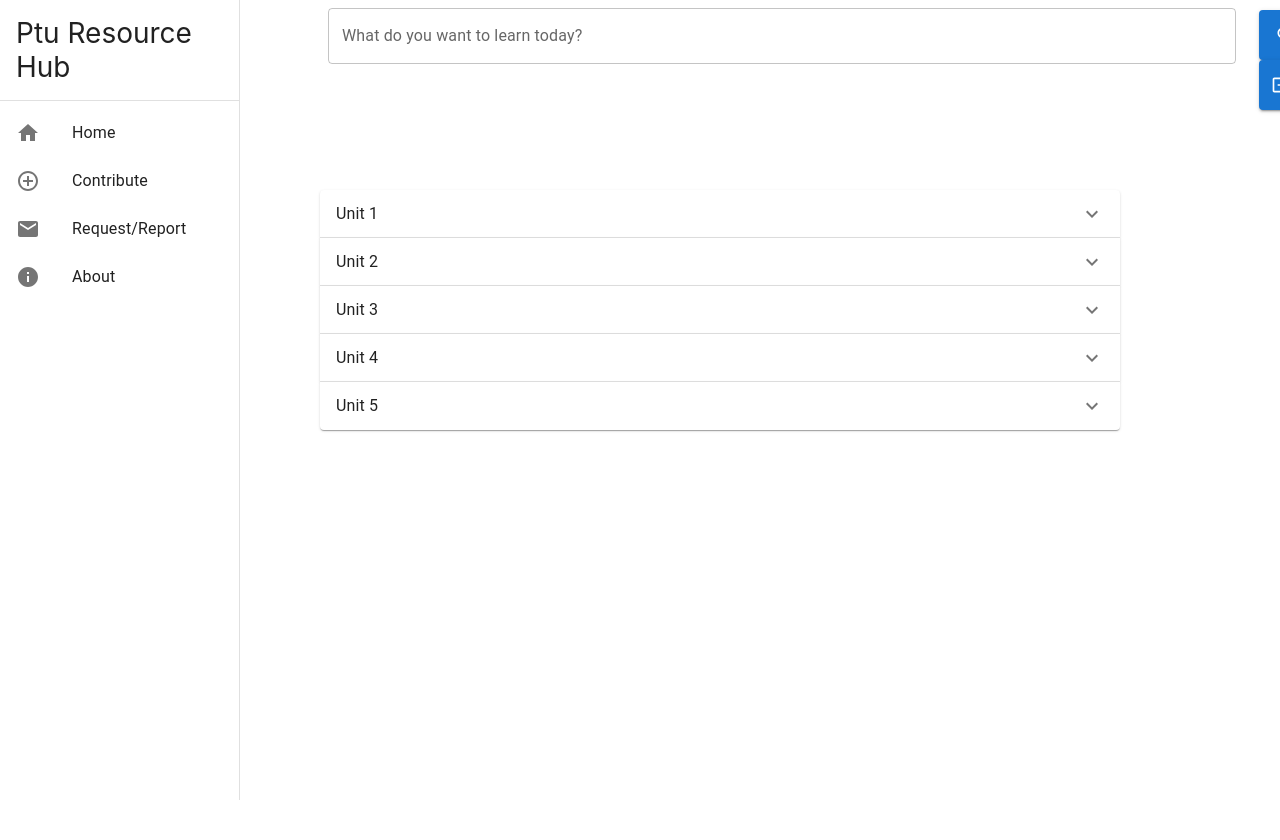
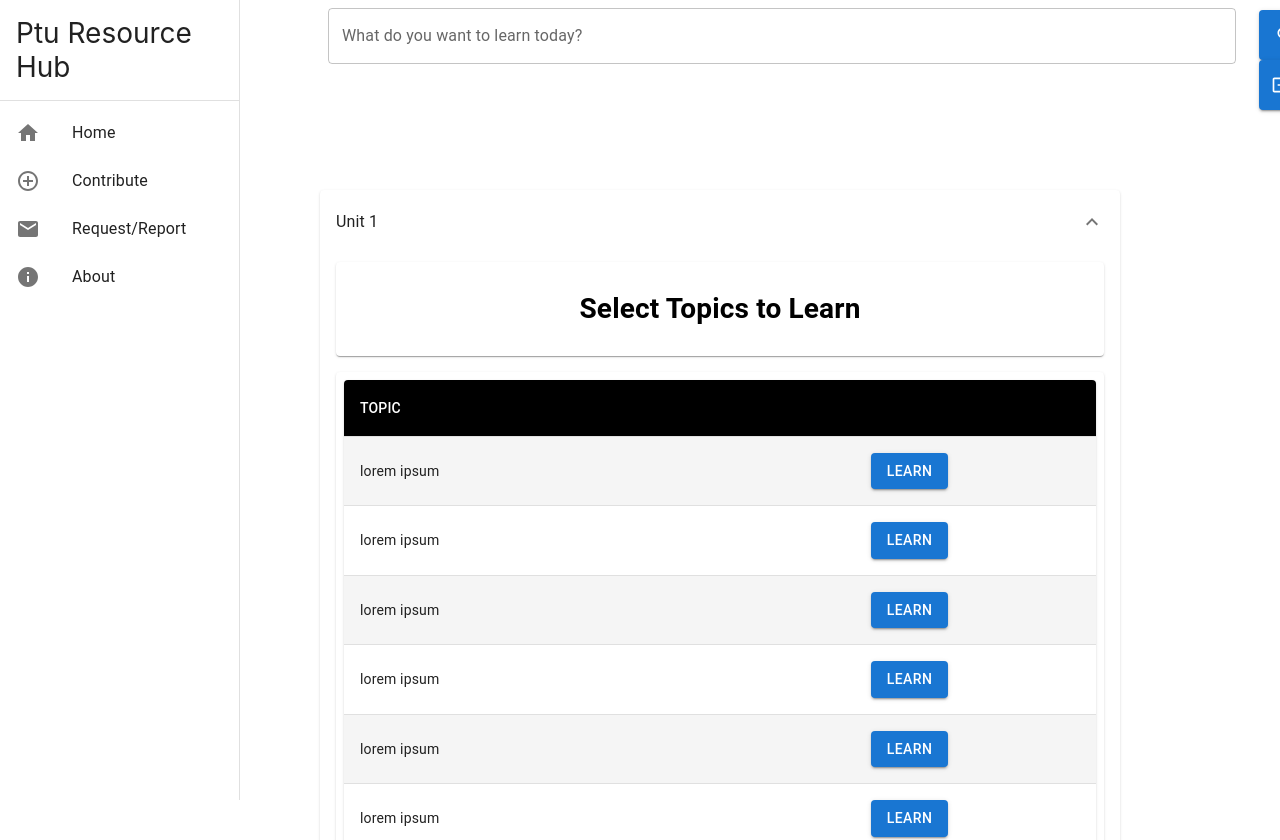
Before and after one commit to Hemachandran0x1/PTU-Resource-Hub, a React (Create React App) app in the folder resourcehub/: page /unit in a window 1280 px wide. Shown: the top 840 px of the page. Before the commit the page ends 800 px from the top, so only its background shows below. Built offline with nearby package versions, Linux system fonts and the light colour scheme.

Commit message:
added topics table to unit page Component

```diff
--- a/resourcehub/src/Component/Routesapp.js
+++ b/resourcehub/src/Component/Routesapp.js
@@ -13,12 +13,13 @@ import Request from './Request';
 import Credentials from './Credentials';
 import Unitpage from './Unitpage';
 import About from './About';
+import Subject from './Subject';
 function Routesapp() {
   return (
     <>
         <BrowserRouter>
             <Routes>
-                <Route path="/" element={<Home/>}/>
+                <Route path="/" element={<Subject/>}/>
                 <Route path="/login" element={<Login/>}/>
                 <Route path="/signup" element={<Signup/>}/>
                 <Route path="/contribute" element={<Contribute/>}/>
@@ -32,6 +33,7 @@ function Routesapp() {
                 <Route path="/unit" element={<Unitpage/>}/>
                 <Route path="/requestsadd" element={<Request/>}/>
                 <Route path="/about" element={<About/>}/>
+
             </Routes>
         </BrowserRouter>
     </>
--- a/resourcehub/src/Component/Unitpage.js
+++ b/resourcehub/src/Component/Unitpage.js
@@ -1,6 +1,6 @@
 import React from 'react'
 import Sidebar from './Sidebar'
-import { Grid} from '@mui/material'
+import { Grid,Button} from '@mui/material'
 import Search from './Search'
 import Accordion from '@mui/material/Accordion';
 import AccordionSummary from '@mui/material/AccordionSummary';
@@ -8,9 +8,6 @@ import AccordionDetails from '@mui/material/AccordionDetails';
 import Typography from '@mui/material/Typography';
 import ExpandMoreIcon from '@mui/icons-material/ExpandMore';
 import Stack from '@mui/material/Stack';
-import Button from '@mui/material/Button';
-import AddIcon from '@mui/icons-material/Add';
-import Box from '@mui/material/Box';
 import Table from '@mui/material/Table';
 import TableBody from '@mui/material/TableBody';
 import TableCell, { tableCellClasses } from '@mui/material/TableCell';
@@ -40,6 +37,33 @@ const StyledTableCell = styled(TableCell)(({ theme }) => ({
       border: 0,
     },
   }));
+  function createData(
+    name,
+    request,
+    status
+  ) {
+    return { name, request ,status };
+  }
+
+  const rows = [
+    createData('lorem ipsum' ),
+    createData('lorem ipsum' ),
+    createData('lorem ipsum' ),
+    createData('lorem ipsum' ),
+    createData('lorem ipsum'),
+    createData('lorem ipsum' ),
+    createData('lorem ipsum'),
+    createData('lorem ipsum' ),
+    createData('lorem ipsum' )
+  ];
+  const Item = styled(Paper)(({ theme }) => ({
+    backgroundColor: theme.palette.mode === 'dark' ? '#1A2027' : '#fff',
+    ...theme.typography.body2,
+    padding: theme.spacing(1),
+    textAlign: 'center',
+    color: theme.palette.text.secondary,
+  }));
+
 
 function Unitpage() {
   return (
@@ -54,7 +78,7 @@ function Unitpage() {
    <div>
    <Grid container marginTop={10}>
     <Grid xs='10'>
-      <Accordion>
+      <Accordion defaultExpanded='true'>
         <AccordionSummary
           expandIcon={<ExpandMoreIcon />}
           aria-controls="panel1a-content"
@@ -63,10 +87,43 @@ function Unitpage() {
           <Typography>Unit 1</Typography>
         </AccordionSummary>
         <AccordionDetails>
-          <Typography>
-            Lorem ipsum dolor sit amet, consectetur adipiscing elit. Suspendisse
-            malesuada lacus ex, sit amet blandit leo lobortis eget.
-          </Typography>
+
+      <Stack spacing={2}>
+        <Item>
+        <div className='request_top'>
+                <h1>Select Topics to Learn</h1>
+                </div>
+                </Item>
+        <Item>
+        <div className='request_bottom'>
+                <TableContainer component={Paper}>
+        <Table sx={{ minWidth: 700 }} aria-label="customized table">
+          <TableHead>
+            <TableRow>
+              <StyledTableCell>TOPIC</StyledTableCell>
+              <StyledTableCell align="center"></StyledTableCell>
+            </TableRow>
+          </TableHead>
+          <TableBody>
+            {rows.map((row) => (
+              <StyledTableRow key={row.name}>
+                <StyledTableCell component="th" scope="row">
+                  {row.name}
+                </StyledTableCell>
+                <StyledTableCell align="center">
+                  <Button variant='contained' color='primary'>Learn
+                  </Button>
+                </StyledTableCell>
+              </StyledTableRow>
+            ))}
+          </TableBody>
+        </Table>
+      </TableContainer>
+                </div>
+                </Item>
+
+      </Stack>
+
         </AccordionDetails>
       </Accordion>
       <Accordion>
@@ -78,10 +135,42 @@ function Unitpage() {
           <Typography>Unit 2</Typography>
         </AccordionSummary>
         <AccordionDetails>
-          <Typography>
-            Lorem ipsum dolor sit amet, consectetur adipiscing elit. Suspendisse
-            malesuada lacus ex, sit amet blandit leo lobortis eget.
-          </Typography>
+
+      <Stack spacing={2}>
+        <Item>
+        <div className='request_top'>
+                <h1>Select Topics to Learn</h1>
+                </div>
+                </Item>
+        <Item>
+        <div className='request_bottom'>
+                <TableContainer component={Paper}>
+        <Table sx={{ minWidth: 700 }} aria-label="customized table">
+          <TableHead>
+            <TableRow>
+              <StyledTableCell>TOPIC</StyledTableCell>
+              <StyledTableCell align="center"></StyledTableCell>
+            </TableRow>
+          </TableHead>
+          <TableBody>
+            {rows.map((row) => (
+              <StyledTableRow key={row.name}>
+                <StyledTableCell component="th" scope="row">
+                  {row.name}
+                </StyledTableCell>
+                <StyledTableCell align="center">
+                  <Button variant='contained' color='primary'>Learn
+                  </Button>
+                </StyledTableCell>
+              </StyledTableRow>
+            ))}
+          </TableBody>
+        </Table>
+      </TableContainer>
+                </div>
+                </Item>
+
+      </Stack>
         </AccordionDetails>
       </Accordion>
       <Accordion>
@@ -93,10 +182,42 @@ function Unitpage() {
           <Typography>Unit 3</Typography>
         </AccordionSummary>
         <AccordionDetails>
-          <Typography>
-            Lorem ipsum dolor sit amet, consectetur adipiscing elit. Suspendisse
-            malesuada lacus ex, sit amet blandit leo lobortis eget.
-          </Typography>
+
+      <Stack spacing={2}>
+        <Item>
+        <div className='request_top'>
+                <h1>Select Topics to Learn</h1>
+                </div>
+                </Item>
+        <Item>
+        <div className='request_bottom'>
+                <TableContainer component={Paper}>
+        <Table sx={{ minWidth: 700 }} aria-label="customized table">
+          <TableHead>
+            <TableRow>
+              <StyledTableCell>TOPIC</StyledTableCell>
+              <StyledTableCell align="center"></StyledTableCell>
+            </TableRow>
+          </TableHead>
+          <TableBody>
+            {rows.map((row) => (
+              <StyledTableRow key={row.name}>
+                <StyledTableCell component="th" scope="row">
+                  {row.name}
+                </StyledTableCell>
+                <StyledTableCell align="center">
+                  <Button variant='contained' color='primary'>Learn
+                  </Button>
+                </StyledTableCell>
+              </StyledTableRow>
+            ))}
+          </TableBody>
+        </Table>
+      </TableContainer>
+                </div>
+                </Item>
+
+      </Stack>
         </AccordionDetails>
       </Accordion>
       <Accordion>
@@ -108,10 +229,41 @@ function Unitpage() {
           <Typography>Unit 4</Typography>
         </AccordionSummary>
         <AccordionDetails>
-          <Typography>
-            Lorem ipsum dolor sit amet, consectetur adipiscing elit. Suspendisse
-            malesuada lacus ex, sit amet blandit leo lobortis eget.
-          </Typography>
+        <Stack spacing={2}>
+        <Item>
+        <div className='request_top'>
+                <h1>Select Topics to Learn</h1>
+                </div>
+                </Item>
+        <Item>
+        <div className='request_bottom'>
+                <TableContainer component={Paper}>
+        <Table sx={{ minWidth: 700 }} aria-label="customized table">
+          <TableHead>
+            <TableRow>
+              <StyledTableCell>TOPIC</StyledTableCell>
+              <StyledTableCell align="center"></StyledTableCell>
+            </TableRow>
+          </TableHead>
+          <TableBody>
+            {rows.map((row) => (
+              <StyledTableRow key={row.name}>
+                <StyledTableCell component="th" scope="row">
+                  {row.name}
+                </StyledTableCell>
+                <StyledTableCell align="center">
+                  <Button variant='contained' color='primary'>Learn
+                  </Button>
+                </StyledTableCell>
+              </StyledTableRow>
+            ))}
+          </TableBody>
+        </Table>
+      </TableContainer>
+                </div>
+                </Item>
+
+      </Stack>
         </AccordionDetails>
       </Accordion>
       <Accordion>
@@ -123,10 +275,41 @@ function Unitpage() {
           <Typography>Unit 5</Typography>
         </AccordionSummary>
         <AccordionDetails>
-          <Typography>
-            Lorem ipsum dolor sit amet, consectetur adipiscing elit. Suspendisse
-            malesuada lacus ex, sit amet blandit leo lobortis eget.
-          </Typography>
+        <Stack spacing={2}>
+        <Item>
+        <div className='request_top'>
+                <h1>Select Topics to Learn</h1>
+                </div>
+                </Item>
+        <Item>
+        <div className='request_bottom'>
+                <TableContainer component={Paper}>
+        <Table sx={{ minWidth: 700 }} aria-label="customized table">
+          <TableHead>
+            <TableRow>
+              <StyledTableCell>TOPIC</StyledTableCell>
+              <StyledTableCell align="center"></StyledTableCell>
+            </TableRow>
+          </TableHead>
+          <TableBody>
+            {rows.map((row) => (
+              <StyledTableRow key={row.name}>
+                <StyledTableCell component="th" scope="row">
+                  {row.name}
+                </StyledTableCell>
+                <StyledTableCell align="center">
+                  <Button variant='contained' color='primary'>Learn
+                  </Button>
+                </StyledTableCell>
+              </StyledTableRow>
+            ))}
+          </TableBody>
+        </Table>
+      </TableContainer>
+                </div>
+                </Item>
+
+      </Stack>
         </AccordionDetails>
       </Accordion>
       </Grid>
```
